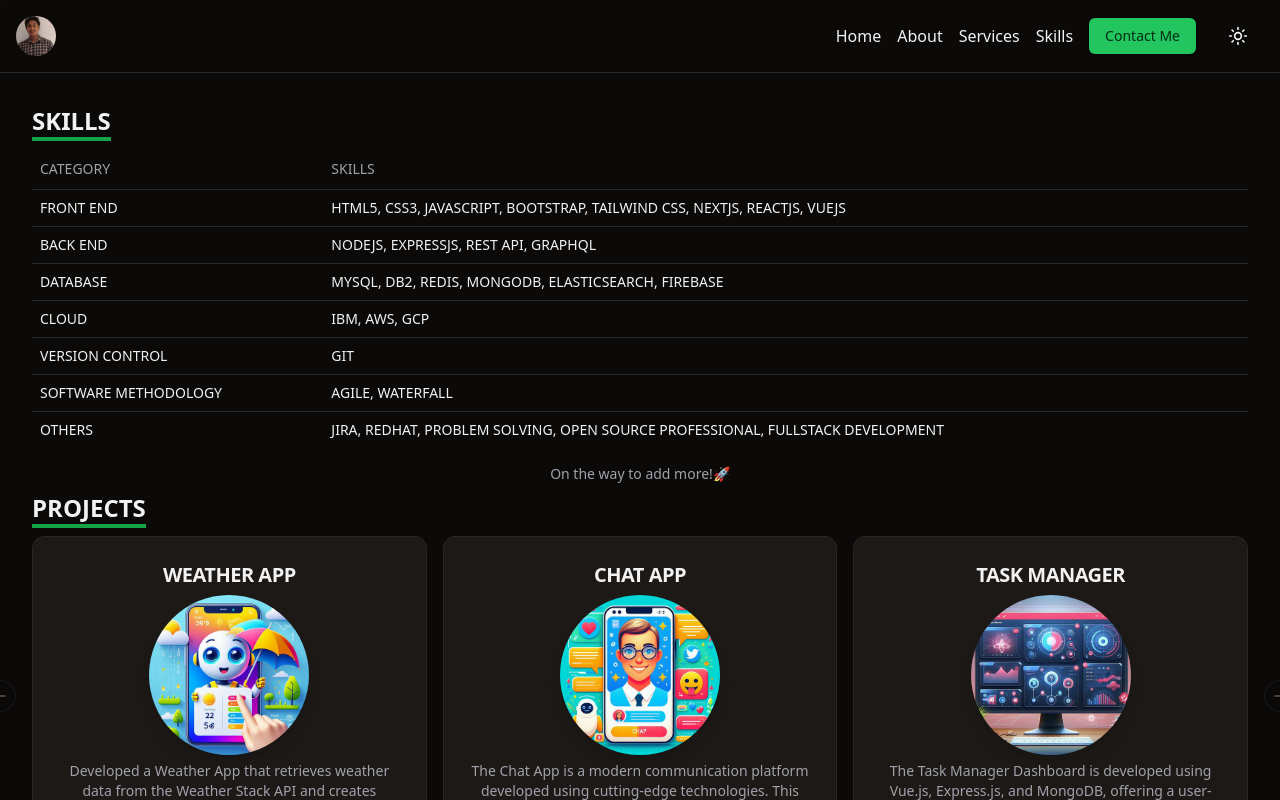
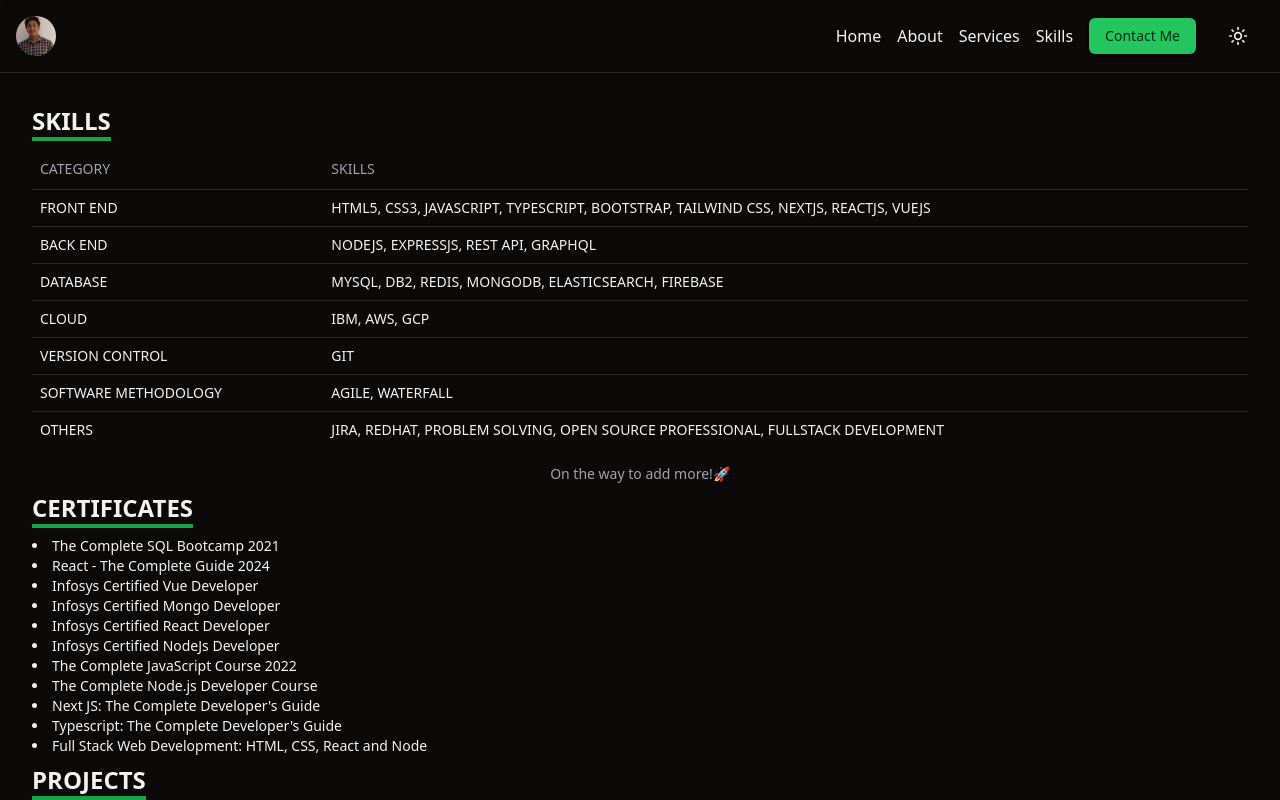
Before and after one commit to Rohit2697/rohit-dey-portfolio, a Next.js app: page /skills in a window 1280 px wide. Shown: the top 800 px of the page. Built offline with nearby package versions, Linux system fonts and the light colour scheme.

Commit message:
added certificates

```diff
--- a/src/app/about/page.tsx
+++ b/src/app/about/page.tsx
@@ -25,7 +25,7 @@ export default async function About() {
         <span className="lg:text-2xl text-xl font-bold mb-2 custom-border-b-4">
           GRADUATION
         </span>
-        <ul className="list-disc">
+        <ul className="list-disc list-inside">
           <li>
             Pursued Bachelor of Technology (BTech) in{' '}
             <b>Computer Science and Engineering(CSE)</b> from{' '}
@@ -58,7 +58,7 @@ export default async function About() {
         <span className="lg:text-2xl text-xl font-bold mb-2 custom-border-b-4">
           SCHOOLING
         </span>
-        <ul className="list-disc">
+        <ul className="list-disc list-inside">
           <li>
             Completed higher secondary and matriculation from{' '}
             <Link
@@ -102,7 +102,7 @@ export default async function About() {
         <span className="lg:text-2xl text-xl font-bold custom-border-b-4 mb-2">
           HOBBIES
         </span>
-        <ul className="list-disc">
+        <ul className="list-disc list-inside">
           <li>
             Passionate about learning new technologies and staying up-to-date
             with the latest advancements in the tech world.
--- a/src/app/page.tsx
+++ b/src/app/page.tsx
@@ -57,7 +57,7 @@ export default function Home() {
           <span className="lg:text-2xl text-xl font-bold custom-border-b-4 mb-2">
             MYSELF
           </span>
-          <ul className="list-disc">
+          <ul className="list-disc list-inside">
             <li>
               Dynamic and self-driven Senior Application Developer with
               exceptional quantitative abilities.
--- /dev/null
+++ b/src/app/skills/certificates.json
@@ -0,0 +1,15 @@
+{
+  "certificates": [
+    "Full Stack Web Development: HTML, CSS, React and Node",
+    "The Complete SQL Bootcamp 2021",
+    "Typescript: The Complete Developer's Guide",
+    "Next JS: The Complete Developer's Guide",
+    "The Complete Node.js Developer Course",
+    "React - The Complete Guide 2024",
+    "The Complete JavaScript Course 2022",
+    "Infosys Certified Mongo Developer",
+    "Infosys Certified NodeJs Developer",
+    "Infosys Certified React Developer",
+    "Infosys Certified Vue Developer"
+  ]
+}
--- a/src/app/skills/page.tsx
+++ b/src/app/skills/page.tsx
@@ -18,10 +18,16 @@ import { ProjectCardProps } from './ProjectInterface';
 import skillsObj from './skills.json';
 import ProjectCard from '@/components/ProjectCard';
 import projects from './projects.json';
+import certificates from './certificates.json';
 interface Skills {
   [key: string]: string[];
 }
+interface Certificates {
+  certificates: string[];
+}
+
 const skills: Skills = skillsObj;
+const { certificates: cerifcateArr }: Certificates = certificates;
 
 export default function Skills() {
   const tableHeaders = Object.keys(skills);
@@ -40,7 +46,6 @@ export default function Skills() {
         </TableHeader>
         <TableBody>
           {tableHeaders.map((catagory, catIndex) => {
-            console.log(catagory);
             return (
               <TableRow key={`Cat-${catIndex}`}>
                 <TableCell>
@@ -54,6 +59,15 @@ export default function Skills() {
           })}
         </TableBody>
       </Table>
+
+      <div className="lg:text-2xl text-xl font-bold mb-2 custom-border-b-4 w-fit">
+        CERTIFICATES
+      </div>
+      <ul className="list-disc list-inside mb-2">
+        {cerifcateArr.sort((cert1,cert2)=>cert1.length-cert2.length).map((certificate, index) => (
+          <li key={`certificate-${index}`}>{certificate}</li>
+        ))}
+      </ul>
 
       <div>
         <div className="lg:text-2xl text-xl font-bold mb-2 custom-border-b-4 w-fit">
--- a/src/app/skills/skills.json
+++ b/src/app/skills/skills.json
@@ -3,6 +3,7 @@
     "html5",
     "css3",
     "javascript",
+    "typescript",
     "bootstrap",
     "tailwind css",
     "nextjs",
--- a/src/components/ComposeEmail.tsx
+++ b/src/components/ComposeEmail.tsx
@@ -14,7 +14,7 @@ export default function ComposeEmail() {
 
   const handleSend = () => {
     // Here you would typically handle sending the email
-    console.log('Sending email:', message);
+
     setMessage(''); // Clear the message after sending
   };
 
--- a/src/components/EmailBox.tsx
+++ b/src/components/EmailBox.tsx
@@ -72,7 +72,6 @@ export default function EmailBox({ onClose }: { onClose: () => void }) {
     } finally {
       setIsSending(false);
     }
-    console.log('Sending email:', message);
     setMessage('');
     setIsSending(false);
     onClose();
--- a/src/components/ServiceSummery.tsx
+++ b/src/components/ServiceSummery.tsx
@@ -58,7 +58,7 @@ const ServiceSummery: React.FC<ServiceSummeryProps> = ({ service }) => {
         {role} | {serviceDate} -{' '}
         {convertTanure(joinDate, lwd ? lastwWrkingDate : '')}
       </span>
-      <ul className="list-disc text-sm">
+      <ul className="list-disc text-sm list-inside">
         {summery?.map((item, index) => {
           return <li key={`${alias}-Summery-${index}`}>{item}</li>;
         })}
@@ -66,12 +66,12 @@ const ServiceSummery: React.FC<ServiceSummeryProps> = ({ service }) => {
       {projects?.length && (
         <>
           <span className="text-sm font-bold custom-border-b-4">Project</span>
-          <ul className="list-disc">
+          <ul className="list-disc list-inside">
             {projects.map((project, index) => {
               return (
                 <li key={`project-${companyName}-${index}`}>
                   <span className="text-sm font-bold">{project.client}</span>
-                  <ul className="list-disc">
+                  <ul className="list-disc list-inside">
                     {project.projects.map((projectItem, index) => {
                       return (
                         <li
@@ -97,7 +97,7 @@ const ServiceSummery: React.FC<ServiceSummeryProps> = ({ service }) => {
           <span className="text-sm font-bold custom-border-b-4">
             Recognition
           </span>
-          <ul className="list-disc text-sm">
+          <ul className="list-disc text-sm list-inside">
             {recognitions.map((item, index) => {
               return <li key={`recognitions-${alias}-${index}`}>{item}</li>;
             })}
```
